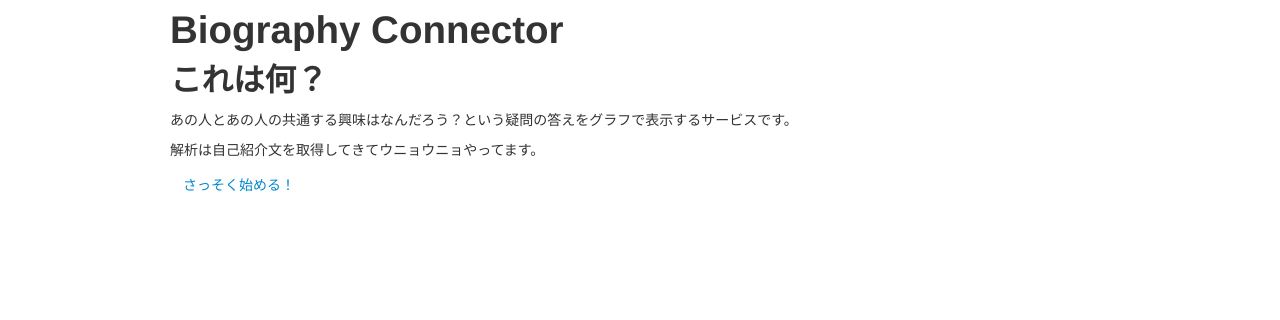
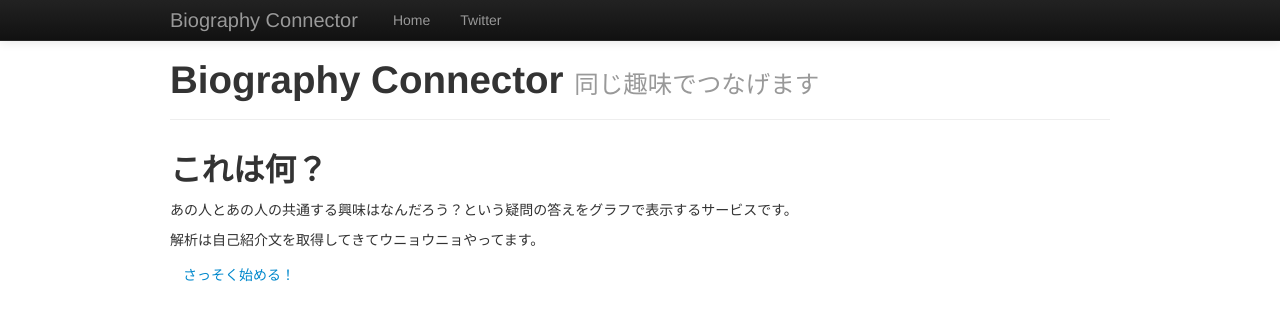
Before and after one commit to KoharaKazuya/BiographyConnector, a plain HTML site: page public/index.html in a window 1280 px wide. Drawn offline with Linux system fonts and the light colour scheme.

Commit message:
全てのページにヘッダを

```diff
--- a/public/index.html
+++ b/public/index.html
@@ -5,9 +5,22 @@
     <link href="/css/bootstrap.min.css" rel="stylesheet">
     <title>Biography Connector</title>
 </head>
-<body>
+<body style="padding-top: 40px;">
+    <div class="navbar navbar-fixed-top navbar-inverse">
+        <div class="navbar-inner">
+            <div class="container">
+                <span class="brand">Biography Connector</span>
+                <ul class="nav">
+                    <li><a href="/">Home</a></li>
+                    <li><a href="/input/twitter.html">Twitter</a></li>
+                </ul>
+            </div>
+        </div>
+    </div>
     <div class="container">
-        <h1>Biography Connector</h1>
+        <div class="page-header">
+            <h1>Biography Connector <small>同じ趣味でつなげます</small></h1>
+        </div>
         <h2>これは何？</h2>
         <p>
             あの人とあの人の共通する興味はなんだろう？という疑問の答えをグラフで表示するサービスです。
```
Also changed, not shown: public/input/twitter.html (+12 -2 lines), public/result/twitter.html (+12 -2 lines).
